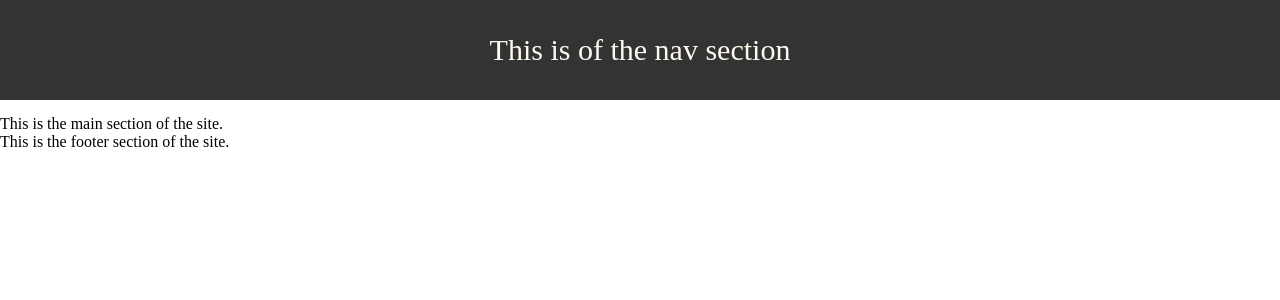
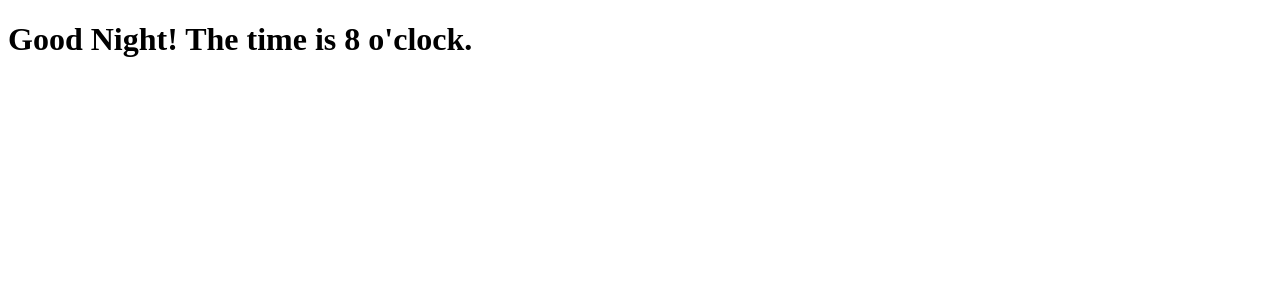
Before and after one commit to Tunji545/freecodecamp-create-react-app-windows, a React (Create React App) app: page / in a window 1280 px wide. Shown: the top 300 px of the page. Built offline with nearby package versions, Linux system fonts and the light colour scheme.

Commit message:
Jsx to Javascript and back.

```diff
--- a/src/index.js
+++ b/src/index.js
@@ -1,5 +1,23 @@
 import React from "react";
 import ReactDOM from "react-dom";
-import App from "./App";
+
+function App() {
+
+  const date = new Date( );
+  const hour = date.getHours();
+  let time;
+  if (hour < 12) {
+    time = "Morning!";
+  }
+  else if (hour > 12 && hour < 17) {
+    time = "Afternoon!";
+  }
+  else {
+    time = "Night!";
+  }
+  return (
+    <h1>Good { time } The time is { hour % 12 } o'clock.</h1>
+  )
+}
 
 ReactDOM.render(<App />, document.getElementById("root"));
```
